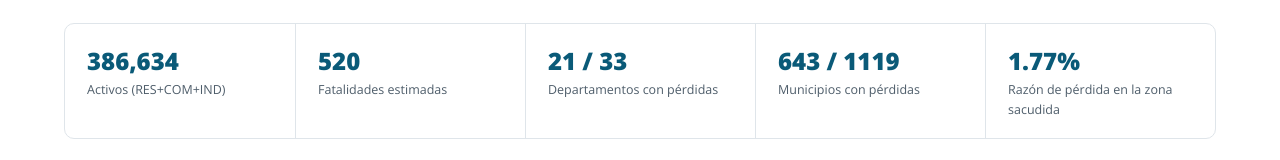
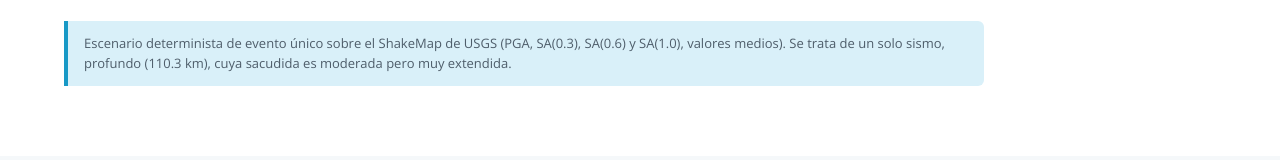
Before and after one commit to andresabarca-atlas/terremoto-colombia-2026, a plain HTML site: page index.html in a window 1280 px wide. Shown: the part 986-1146 px from the top of the page. Drawn offline with nearby package versions, Linux system fonts and the light colour scheme.

Commit message:
Remove statistics section from index.html
Removed statistical information section from the report.

```diff
--- a/index.html
+++ b/index.html
@@ -241,13 +241,6 @@ table.brk tr.tot td{font-weight:800;color:var(--slate-900);background:var(--cyan
     <div class="kcard c1"><div class="k-lab">Pérdida económica directa</div><div class="k-num">US$ 11,204 M</div><div class="k-det">1.22% del valor expuesto nacional · estructura + no estructural + contenidos</div></div>
     <div class="kcard c2"><div class="k-lab">Personas afectadas</div><div class="k-num">381,674</div><div class="k-det">Ocupantes de edificios con daño moderado o mayor (ocupación diurna)</div></div>
     <div class="kcard c3"><div class="k-lab">Estructuras irreparables</div><div class="k-num">≈ 36,932</div><div class="k-det">Probabilidad de daño completo × número de edificios</div></div>
-  </div>
-  <div class="statstrip">
-    <div class="stat"><div class="s-num">386,634</div><div class="s-lab">Activos (RES+COM+IND)</div></div>
-    <div class="stat"><div class="s-num">520</div><div class="s-lab">Fatalidades estimadas</div></div>
-    <div class="stat"><div class="s-num">21 / 33</div><div class="s-lab">Departamentos con pérdidas</div></div>
-    <div class="stat"><div class="s-num">643 / 1119</div><div class="s-lab">Municipios con pérdidas</div></div>
-    <div class="stat"><div class="s-num">1.77%</div><div class="s-lab">Razón de pérdida en la zona sacudida</div></div>
   </div>
   <div class="kpi-foot">Escenario determinista de evento único sobre el ShakeMap de USGS (PGA, SA(0.3), SA(0.6) y SA(1.0), valores medios). Se trata de un solo sismo, profundo (110.3 km), cuya sacudida es moderada pero muy extendida.</div>
 </div></section>
```
